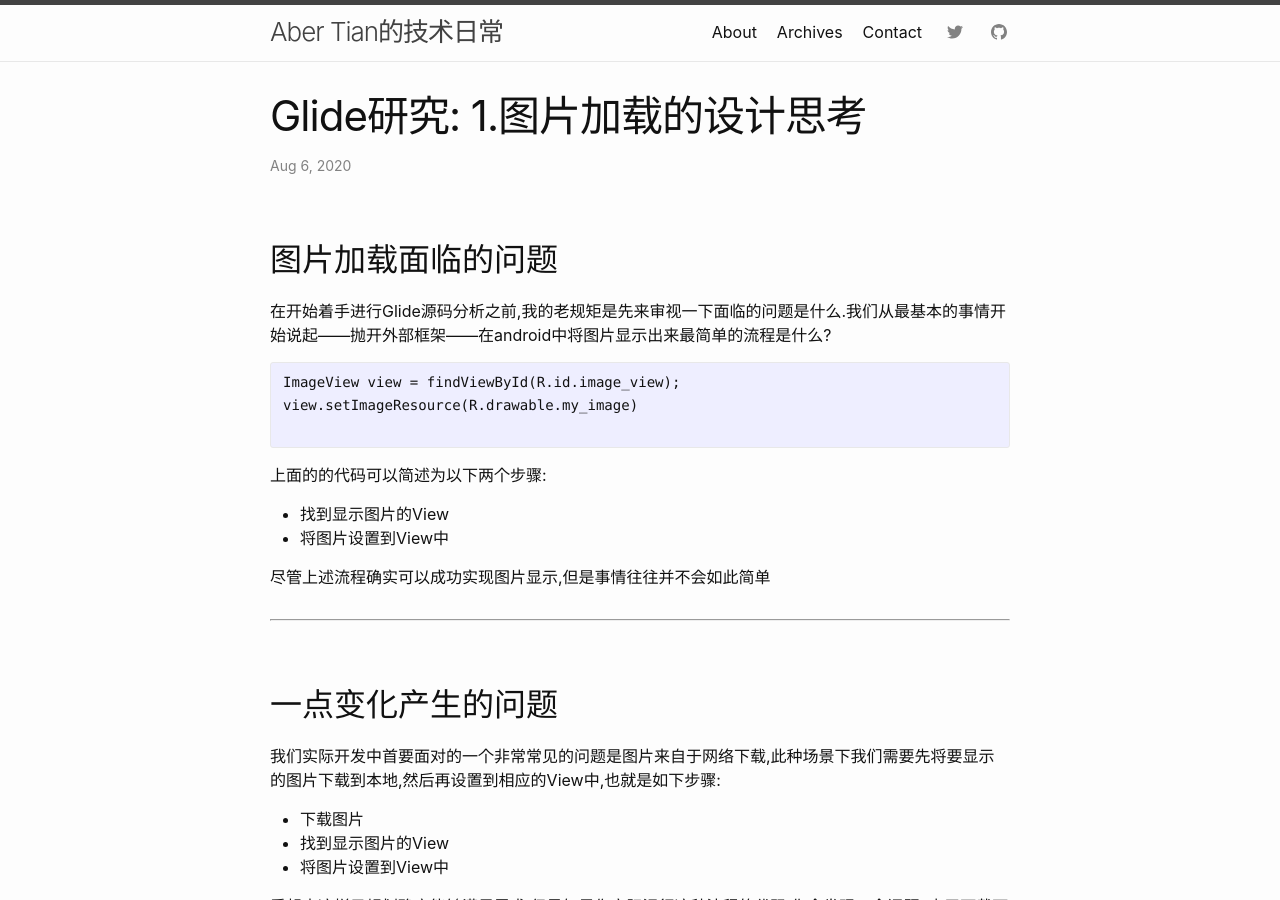
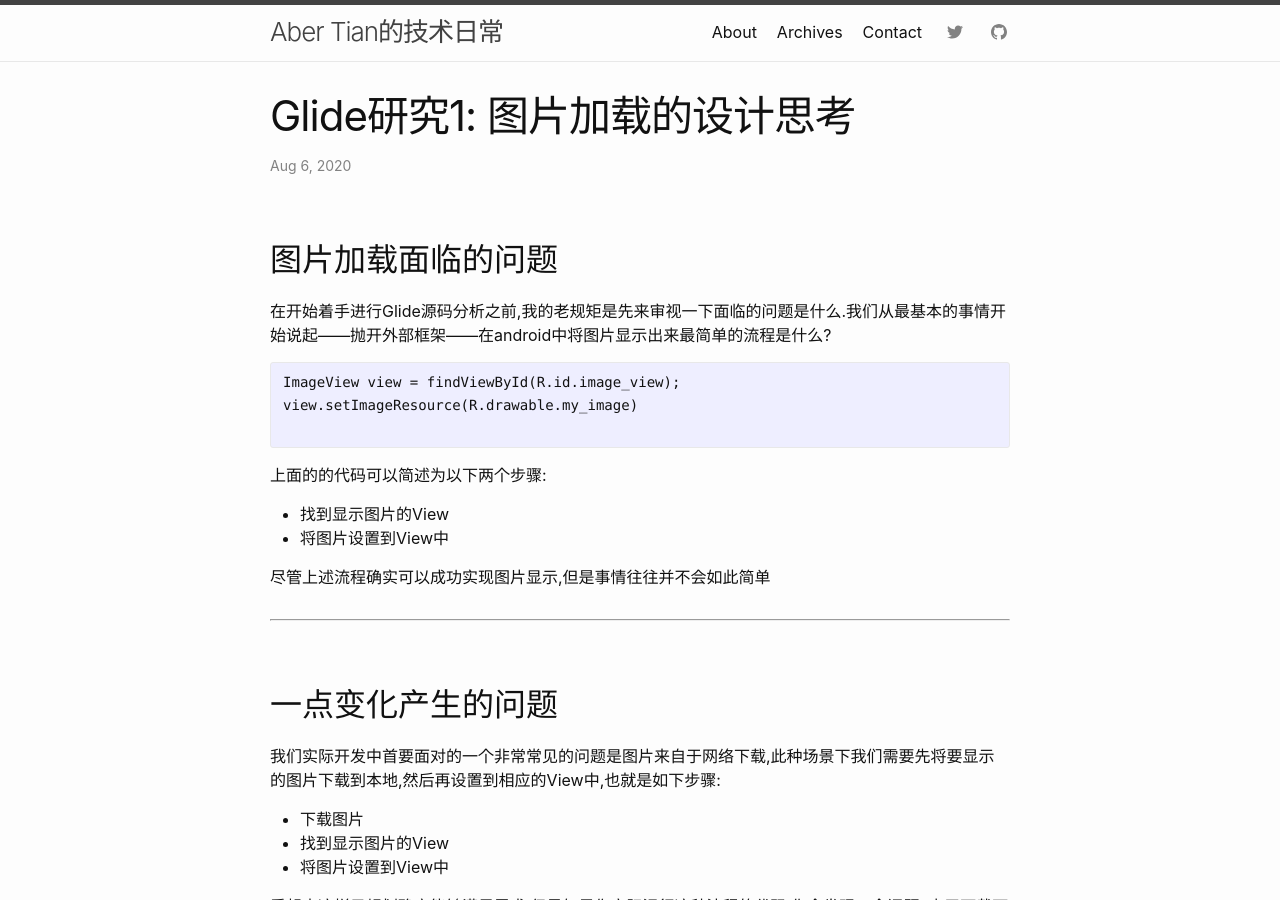
Before and after one commit to realabertian/realabertian.github.io, a Jekyll site: the page built from _posts/2020-08-06-Glide解析1: 设计的思考与实现.md, in a window 1280 px wide and 900 px high. Built offline with Jekyll 4.4.1, drawn with Linux system fonts in a browser that asks for light colours.

Commit message:
修正标题

```diff
--- a/_posts/2020-08-06-Glide解析1: 设计的思考与实现.md
+++ b/_posts/2020-08-06-Glide解析1: 设计的思考与实现.md
@@ -1,6 +1,6 @@
 ---
 layout: post
-title:  "Glide研究: 1.图片加载的设计思考"
+title:  "Glide研究1: 图片加载的设计思考"
 date:   2020-08-06 18:38:53 +0800
 categories: Glide
 ---
```
